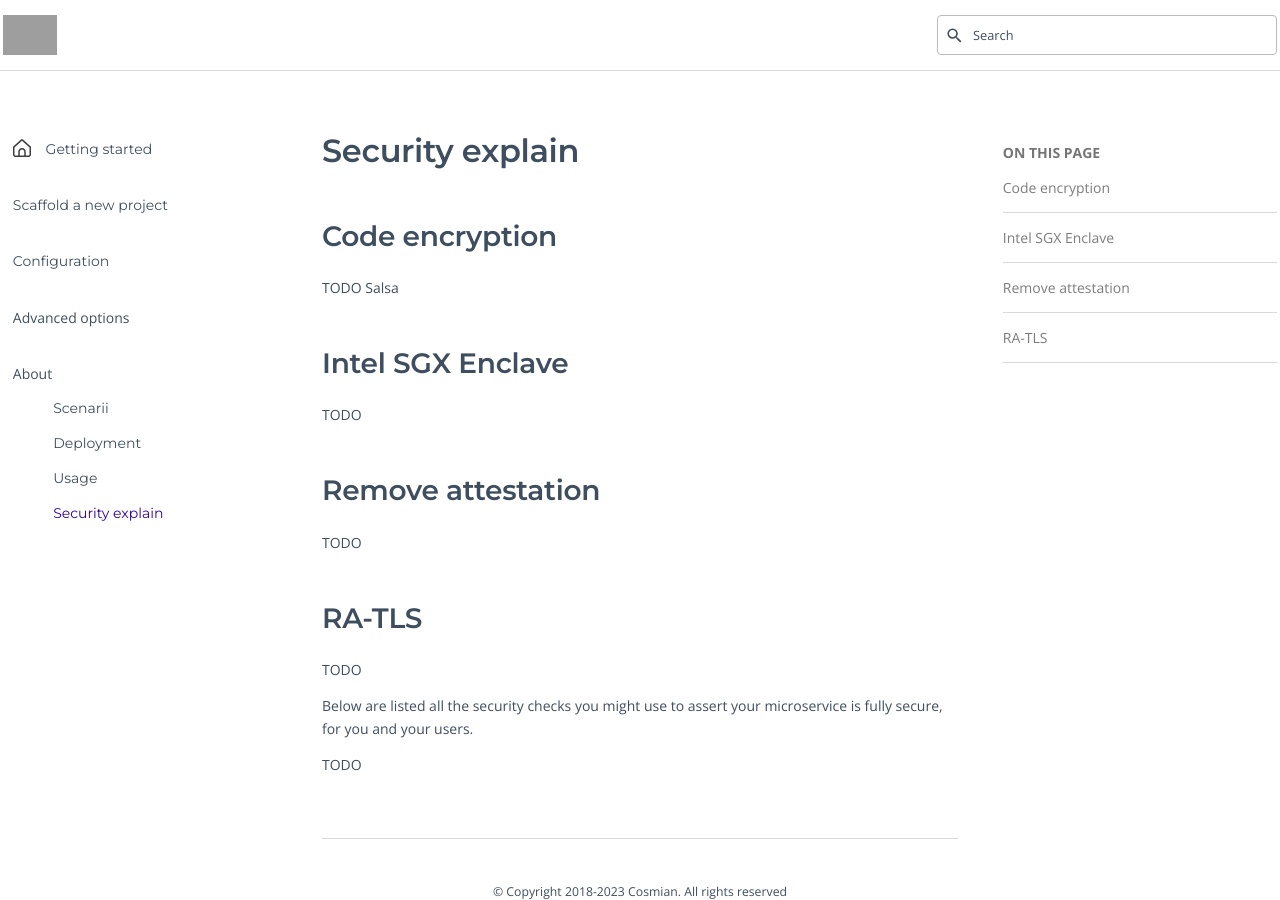
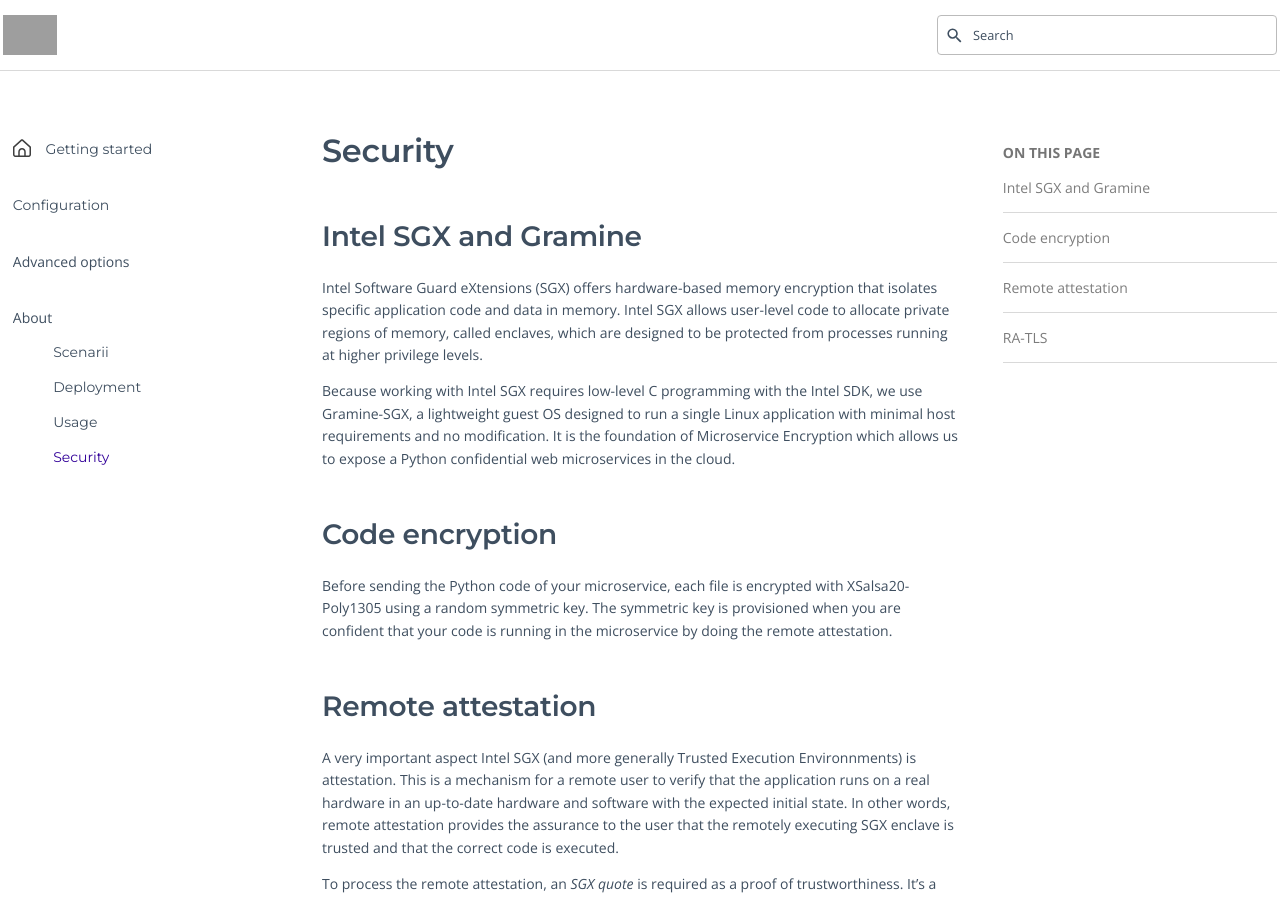
Before and after one commit to Cosmian/mse-cli, an MkDocs documentation site: the page built from documentation/docs/security.md, in a window 1280 px wide and 900 px high. Built offline with MkDocs 1.6.1 and Material for MkDocs 9.7.7, drawn with Linux system fonts in a browser that asks for light colours; some of the changed text lies outside the part shown; grey boxes are pictures that could not be loaded.

Commit message:
Update documentation

```diff
--- a/documentation/docs/security.md
+++ b/documentation/docs/security.md
@@ -1,20 +1,39 @@
+## Intel SGX and Gramine
+
+Intel Software Guard eXtensions (SGX) offers hardware-based memory encryption that isolates specific application code and data in memory.
+Intel SGX allows user-level code to allocate private regions of memory, called enclaves, which are designed to be protected from processes running at higher privilege levels.
+
+Because working with Intel SGX requires low-level C programming with the Intel SDK, we use Gramine-SGX, a lightweight guest OS designed to run a single Linux application with minimal host requirements and no modification.
+It is the foundation of Microservice Encryption which allows us to expose a Python confidential web microservices in the cloud.
+
 ## Code encryption
 
-TODO Salsa
+Before sending the Python code of your microservice, each file is encrypted with XSalsa20-Poly1305 using a random symmetric key.
+The symmetric key is provisioned when you are confident that your code is running in the microservice by doing the remote attestation.
 
-## Intel SGX Enclave
 
-TODO
+## Remote attestation
 
-## Remove attestation
+A very important aspect Intel SGX (and more generally Trusted Execution Environnments) is attestation.
+This is a mechanism for a remote user to verify that the application runs on a real hardware in an up-to-date hardware and software with the expected initial state.
+In other words, remote attestation provides the assurance to the user that the remotely executing SGX enclave is trusted and that the correct code is executed.
 
-TODO
+To process the remote attestation, an *SGX quote* is required as a proof of trustworthiness.
+It's a structure which contains, among others, interesting fields for the end user:
+
+- `MRENCLAVE`, SHA-256 hash digest of the memory footprint during the execution of the code
+- `MRSIGNER`, SHA-256 hash digest of Cosmian's enclave signer public key
+- Debug flag, which must not be set in production
+- Intel's certification chain and signature to attest the quote
+
+Verification of trustworthiness is done using [intel-sgx-ra](http://gitlab.cosmian.com/core/intel-sgx-ra).
+
+The *SGX quote* is embedded in the TLS certificate used by the microservice in a protocol called RA-TLS.
 
 ## RA-TLS
 
-TODO
+To ease the transport of the quote without modifying TLS, the quote is directly embedded in an X509 extension of the TLS certificate.
+In addition, a SHA-256 hash digest of the certificate public key is included in the `REPORTDATA` field of the quote to link the quote to the certificate (i.e. the certificate has been generated in the code corresponding to `MRENCLAVE`).
 
-Below are listed all the security checks you might use to assert your microservice
-is fully secure, for you and your users.
-
-TODO
+It allows to fetch the certificate before using the API provided by the microservice and check first that it runs in an up-to-date SGX enclave with the correct code (by checking `MRENCLAVE`).
+Then you can add the certificate as CA in your HTTPS client to be sure that you will always interact with the same microservice you checked.
--- a/documentation/mkdocs.yml
+++ b/documentation/mkdocs.yml
@@ -47,7 +47,6 @@
   - javascripts/extra.js
 nav:
   - Getting started: getting_started.md
-  - Scaffold a new project: subcommand/scaffold.md
   - Configuration: configuration.md
   - Advanced options:
       - Context: subcommand/context.md
@@ -60,4 +59,4 @@
       - Scenarii: scenarii.md
       - Deployment: how_it_works_deploy.md
       - Usage: how_it_works_use.md
-      - Security explain: security.md
+      - Security: security.md
--- a/requirements.txt
+++ b/requirements.txt
@@ -1,6 +1,6 @@
 requests>=2.28.1,<3.0.0
 cryptography>=38.0.1,<39.0.0
-pyjwt>=2.5.0,<2.6.0
+pyjwt>=2.6.0,<2.7.0
 urllib3>=1.26.12,<1.27.0
 pydantic>=1.10.0,<2.0.0
 toml>=0.10.0,<0.11.0
--- a/setup.py
+++ b/setup.py
@@ -18,7 +18,7 @@
       zip_safe=True,
       install_requires=[
           "requests>=2.28.1,<3.0.0", "cryptography>=38.0.1,<39.0.0",
-          "pyjwt>=2.5.0,<2.6.0", "urllib3>=1.26.12,<1.27.0",
+          "pyjwt>=2.6.0,<2.7.0", "urllib3>=1.26.12,<1.27.0",
           "pydantic>=1.10.0,<2.0.0", "toml>=0.10.0,<0.11.0",
           "docker>=6.0.0,<7.0.0", "intel-sgx-ra>=0.5,<0.6",
           "mse-lib-crypto>=0.3,<0.4"
```
Also changed, not shown: documentation/README.md (+3 -3 lines), documentation/docs/configuration.md (+41 -41 lines), documentation/docs/getting_started.md (+75 -38 lines), documentation/docs/subcommand/scaffold.md (deleted, +0 -39 lines).
